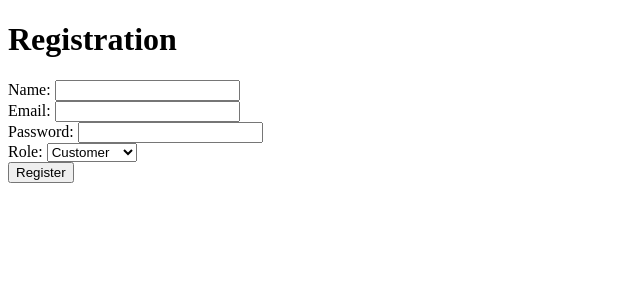
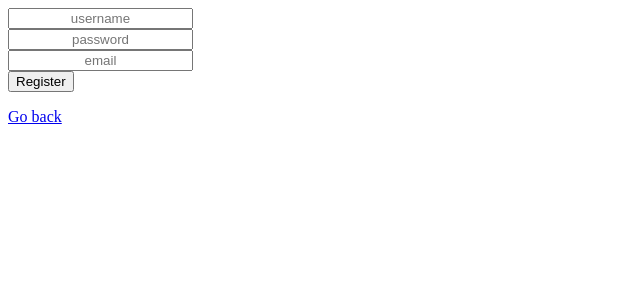
Before and after one commit to EleanorMoseley/airline-project, a Flask app: page /register in a window 1280 px wide. Shown: the top 300 px of the page, without its empty margins (0-640 px from the left). Run offline with Flask 3, Linux system fonts and the light colour scheme.

Commit message:
Login, register, logout, connect to user database

```diff
--- a/app.py
+++ b/app.py
@@ -6,15 +6,16 @@ app = Flask(__name__)
 app.secret_key = "your_secret_key_here"
 
 connection = pymysql.connect(host='localhost',
+                             port=8889,
                              user='root',
-                             password='',
+                             password='root',
                              db='airline',
                              charset='utf8mb4',
                              cursorclass=pymysql.cursors.DictCursor)
 
 @app.route("/")
 def home():
-    return render_template("home.html")
+    return render_template("index.html")
 
 @app.route("/search", methods=["POST"])
 def search():
@@ -33,6 +34,7 @@ def book(flight_number):
         cursor.execute("SELECT * FROM Flight WHERE flight_number = %s", [flight_number])
         flight = cursor.fetchone()
     return render_template("book.html", flight=flight)
+
 @app.route("/confirm_booking/<flight_number>", methods=["POST"])
 def confirm_booking(flight_number):
     # Redirect to login page if user is not logged in
@@ -98,18 +100,19 @@ def register():
         name = request.form.get("name")
         email = request.form.get("email")
         password = hashlib.md5(request.form.get("password").encode()).hexdigest()
-        role = request.form.get("role")
+        # role = request.form.get("role")
 
         with connection.cursor() as cursor:
-            if role == "customer":
-                cursor.execute("INSERT INTO Customers (name, email, password) VALUES (%s, %s, %s)", (name, email, password))
-            else:
-                cursor.execute("INSERT INTO AirlineStaff (username, password) VALUES (%s, %s)", (email, password))
-
-        return redirect(url_for("home"))
+            cursor.execute("INSERT INTO Customer (name, email, password) VALUES (%s, %s, %s)", (name, email, password))
+            connection.commit()
+            cursor.close()
+        return redirect(url_for("index"))
+    if request.method == "GET":
+        return render_template('register.html')
     else:
         # this assumes you have a register.html in your templates directory
-        return render_template("register.html")
+        return render_template("index.html")
+
 
 
 @app.route("/login", methods=["GET", "POST"])
@@ -118,27 +121,33 @@ def login():
         email = request.form.get("email")
         password = hashlib.md5(request.form.get("password").encode()).hexdigest()
 
+
         with connection.cursor() as cursor:
             cursor.execute("SELECT * FROM Customer WHERE email = %s AND password = %s", (email, password))
             user = cursor.fetchone()
 
-            if user is None:
-                cursor.execute("SELECT * FROM AirlineStaff WHERE username = %s AND password = %s", (email, password))
+            if (user) is None:
+                cursor.execute("SELECT * FROM AirlineStaff WHERE email = %s AND password = %s", (email, password))
                 user = cursor.fetchone()
+            cursor.close()
 
-            if user is not None:
+            if (user):
                 session["user"] = user
-                return redirect(url_for("home"))
+                return render_template('home.html')
+
             else:
                 return render_template("login.html", error="Invalid username or password")
     else:
         # this assumes you have a login.html in your templates directory
-        return render_template("login.html")
+        return render_template("login.html", error="Invalid username or password")
 
-@app.route('/logout', methods=['GET'])
+
+
+@app.route('/logout')
 def logout():
-    session.pop("user", None)
-    return redirect(url_for("home"))
+    if (session.get('logged_in')==True):
+        session.pop('username')
+    return redirect('/')
 
 if __name__ == "__main__":
-    app.run(debug=True)
+	app.run('127.0.0.1', 5000, debug = True)
--- a/templates/home.html
+++ b/templates/home.html
@@ -25,5 +25,8 @@
        Date:  <input type="date" id="date" name="date"><br>
         <input type="submit" value="Check Status">
     </form>
+
+    <a href="/logout">Logout</a>
+
 </body>
 </html>
--- a/templates/register.html
+++ b/templates/register.html
@@ -1,23 +1,16 @@
-<!DOCTYPE html>
 <html>
 <head>
-    <title>Registration</title>
 </head>
 <body>
-    <h1>Registration</h1>
-    <form action="/register" method="post">
-
-       Name: <input type="text" id="name" name="name"><br>
-
-       Email: <input type="email" id="email" name="email"><br>
-
-       Password:  <input type="password" id="password" name="password"><br>
-
-       Role: <select id="role" name="role">
-            <option value="customer">Customer</option>
-            <option value="staff">Airline Staff</option>
-        </select><br>
-        <input type="submit" value="Register">
-    </form>
+<form action="/register" method="POST">
+	<input type="text" name = "username" placeholder="username" required style="text-align: center;"/> </br>
+	<input type="password" name = "password" placeholder="password" required style="text-align: center;"/></br>
+	<input type="text" name = "email" placeholder="email" required style="text-align: center"/></br>
+	<input type="submit" value = Register style="text-align: center;"/>
+	{% if error %}
+		<p class="error"><strong>Error:</strong> {{error}}</p>
+	{% endif %}
+</form>
+<a href="/">Go back</a>
 </body>
 </html>
```
Also changed, not shown: templates/index.html (added, +20 -0 lines), templates/login.html (+11 -8 lines).
